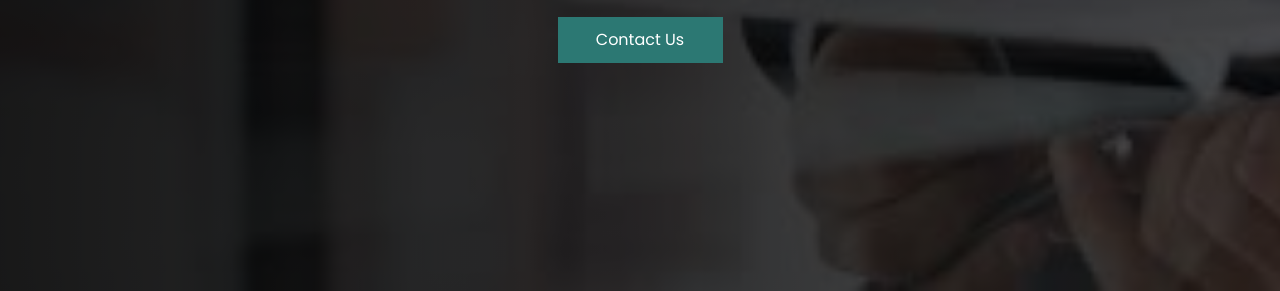
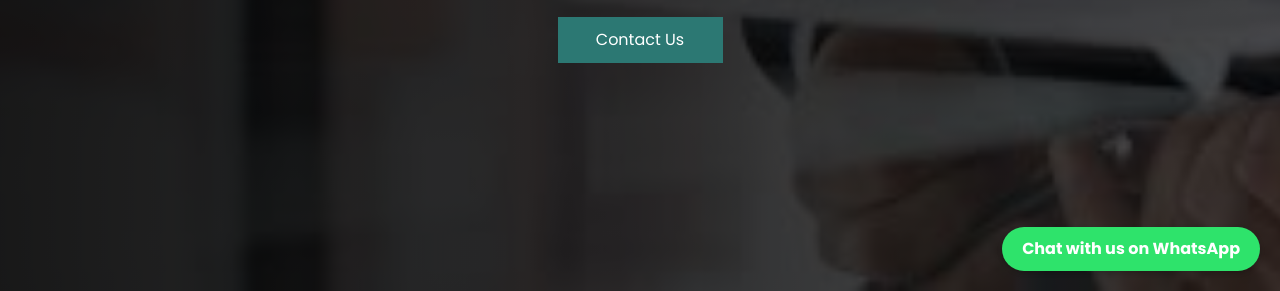
Before and after one commit to LubdhaLalitBorole/EdgeLink, a plain HTML site: page index.html in a window 1280 px wide. Shown: the part 509-800 px from the top of the page. Drawn offline with nearby package versions, Linux system fonts and the light colour scheme; some packages are replaced by stand-ins of ours.

Commit message:
whatsapp integration

```diff
--- a/css/style.css
+++ b/css/style.css
@@ -231,6 +231,33 @@ a:focus {
   font-weight: bold;
   font-size: 24px;
 }
+
+/* styles.css */
+.whatsapp-button-container {
+  position: fixed;
+  bottom: 20px;
+  right: 20px;
+  z-index: 1000;
+}
+
+.whatsapp-button {
+  display: flex;
+  align-items: center;
+  justify-content: center;
+  background-color: #2ee36b; /* WhatsApp green */
+  color: white;
+  padding: 10px 20px;
+  border-radius: 50px;
+  text-decoration: none;
+  font-weight: bold;
+  box-shadow: 0 2px 5px rgba(0, 0, 0, 0.2);
+  transition: background-color 0.3s ease;
+}
+
+.whatsapp-button:hover {
+  background-color: #1ebe57;
+}
+
 
 .navbar-brand span {
   color: #2c7873;
--- a/index.html
+++ b/index.html
@@ -63,21 +63,28 @@
             </a>
           </div>
           <div class="social_box">
-            <a href="">
+            <a href="https://www.facebook.com/login/">
               <i class="fa fa-facebook" aria-hidden="true"></i>
             </a>
-            <a href="">
+            <a href="https://x.com/i/flow/login?lang=en">
               <i class="fa fa-twitter" aria-hidden="true"></i>
             </a>
-            <a href="">
+            <a href="https://www.linkedin.com/">
               <i class="fa fa-linkedin" aria-hidden="true"></i>
             </a>
-            <a href="">
+            <a href="https://www.linkedin.com/">
               <i class="fa fa-instagram" aria-hidden="true"></i>
             </a>
+
+
           </div>
         </div>
       </div>
+      <div class="whatsapp-button-container">
+        <a href="https://api.whatsapp.com/send?phone=1234567890&text=Hello%20there!" target="_blank" class="whatsapp-button">
+            Chat with us on WhatsApp
+        </a>
+    </div>
       <div class="header_bottom">
         <div class="container-fluid">
           <nav class="navbar navbar-expand-lg custom_nav-container ">
--- a/js/custom.js
+++ b/js/custom.js
@@ -81,3 +81,13 @@ function myMap() {
 $(document).ready(function () {
     $('select').niceSelect();
 });
+
+// script.js
+document.addEventListener('DOMContentLoaded', function () {
+    const whatsappButton = document.querySelector('.whatsapp-button');
+
+    whatsappButton.addEventListener('click', function () {
+        console.log('WhatsApp button clicked');
+        // Additional interaction or analytics code can go here
+    });
+});
```
